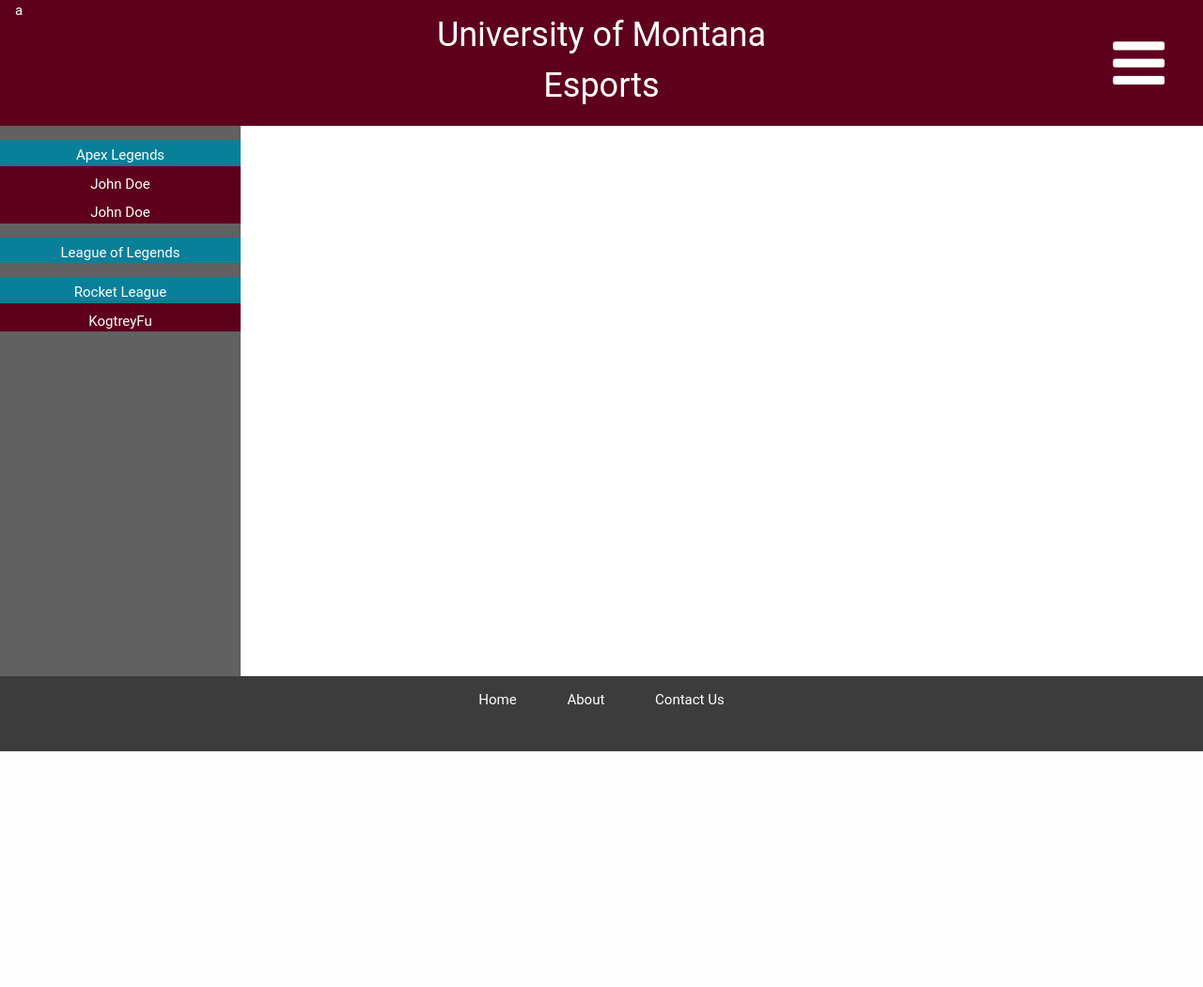
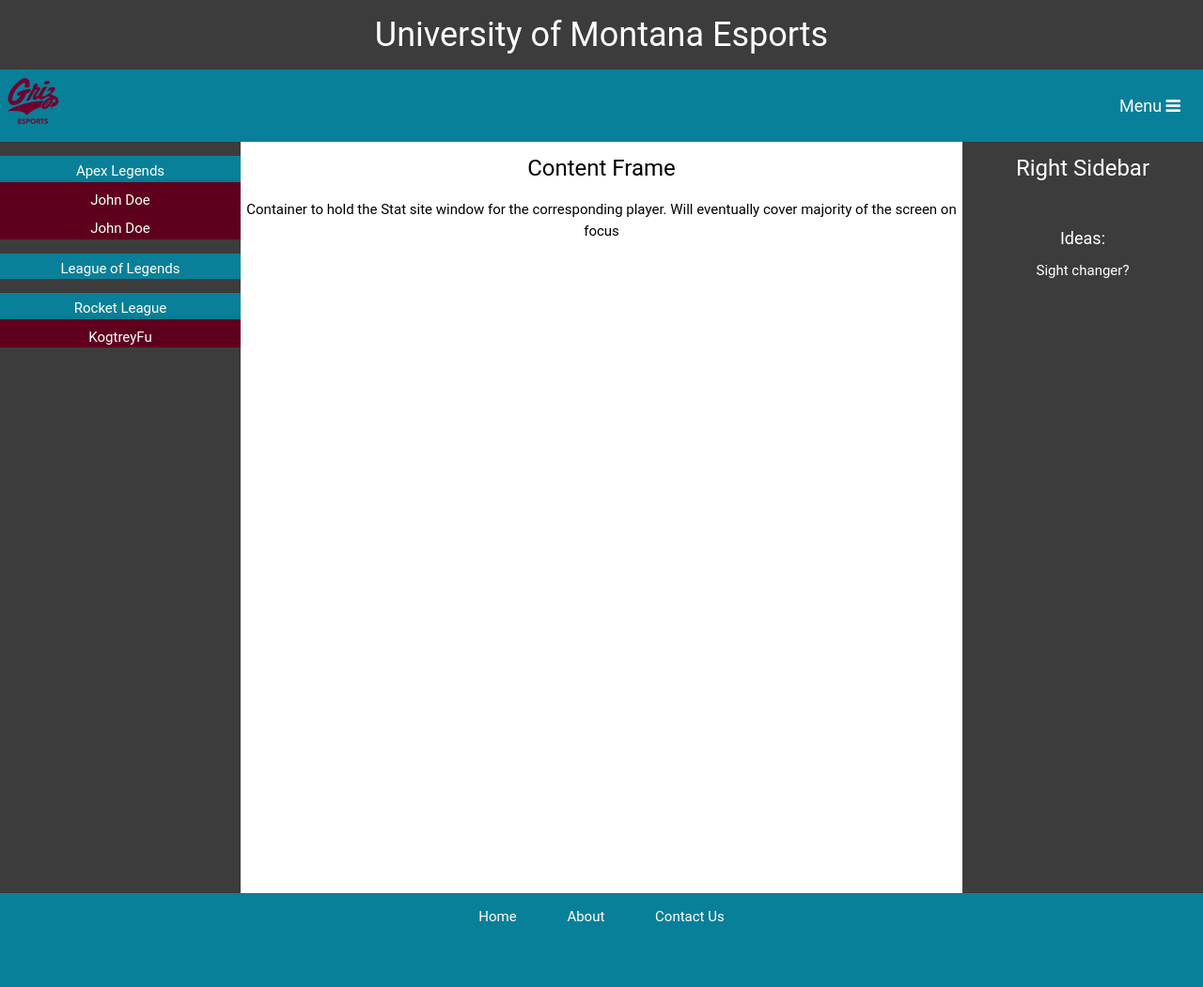
Before and after one commit to Hill-Boss/eSports_stats, a Django app: page / in a window 1280 px wide. Shown: the whole page at 94% size. Before the commit the page ends 800 px from the top, so only its background shows below. Run offline with Django 3.2, Linux system fonts and the light colour scheme.

Commit message:
01/07/2020

```diff
--- a/eSports_stats/eSports/static/css/master.css
+++ b/eSports_stats/eSports/static/css/master.css
@@ -35,6 +35,17 @@ a:hover, a:active {
   background-color: #5e001d;
 }
 
+.w3-btn{
+  padding: 0;
+  padding-left: 0!important;
+  padding-right: 0!important;
+  padding-bottom: 0!important;
+  display: block!important;
+}
+ul.w3-btn{
+  padding-top: 5px!important;
+}
+/* Colors */
 .maroon{
   color: #ffffff!important;
   background-color: #5e001d!important;
@@ -48,50 +59,109 @@ a:hover, a:active {
   color: #ffffff;
   background-color: #3c3c3c;
 }
+/* Custom Adjustment Classes */
+.w-100per{
+  width: 100%;
+}
+.h-100per{
+  height: 100%;
+}
+
+/* Top of page >>> Bottom of Page */
+.header{
+  text-align: center;
+}
+.navbar{
+  overflow: hidden;
+}
+
 .logo{
-  background-color: inherit;
-  height: inherit;
+  width: 50%;
+  float: left;
 }
 .title{
   color: white;
   display: block-inline;
   height: inherit;
 }
-.burger{
-  padding: 2%!important;
-  text-align: right;
-  height: inherit;
-  margin-bottom: 10px;
-  margin-top: 10px;
+.Menu{
+  float: left;
+  padding: 10px;;
+  width: 50%;
+}
+.dropdown{
+  overflow: hidden;
+  float: right;
+  padding:  15px 14px;
+}
+.dropbtn.w3-btn{
+  padding: 0!important;
 }
 
-.fa-bars:before{
-  cursor: pointer;
+.dropdown-content{
+  display: none;
+  position: absolute;
+  right: 0;
+  z-index: 1;
 }
+
+.card{
+  height: 500px;
+  width: 300px;
+  background-image: url('../imgs/eSports_logo.png');
+  background-repeat: no-repeat;
+  background-position: center;
+}
+
+.card a{
+  float: left;
+  width: 100%;
+  text-align: left;
+
+}
+.card a:hover,.card a:active{
+  color: #ffffff;
+  background-color: #3c3c3c;
+}
+
+.show{
+  display: block;
+}
+
+.main-body{
+  overflow: hidden;
+}
+.row{
+  display: table;
+  width: 100%;
+}
+
+.row:after {
+  content: "";
+  display: table;
+  clear: both;
+}
+
 .sidebar{
+  float: left;
   overflow-y: scroll;
-  position: fixed;
+  overflow: hidden;
   margin: 0;
   padding: 0;
-  width: 20vw;
+  width: 20%;
   height: 100vh;
 }
-.w-100per{
-  width: 100%;
+.content{
+  float: left;
+  width: 60%;
+  height: 100vh;
+  text-align: center;
 }
-.h-100per{
-  height: 100%;
+
+.right.sidebar{
+  text-align: center;
 }
-.w3-btn{
-  padding: 0;
-  padding-left: 0!important;
-  padding-right: 0!important;
-  padding-bottom: 0!important;
-  display: block!important;
+
+.footer{
+  height: 100px;
 }
-ul.w3-btn{
-  padding-top: 5px!important;
-}
-.footer{
-  height: 10%;
-}
--- a/eSports_stats/eSports/static/js/landing.js
+++ b/eSports_stats/eSports/static/js/landing.js
@@ -10,3 +10,22 @@ function signUp() {
   pswd = document.getElementById('signUp_pswd').value;
   pswdR = document.getElementById('signUp_pswd_R').value;
 }
+
+function showDrop() {
+  document.getElementById('myDropdown').classList.toggle("show");
+}
+
+
+// Close the dropdown menu if the user clicks outside of it
+window.onclick = function(event) {
+  if (!event.target.matches('.dropbtn')) {
+    var dropdowns = document.getElementsByClassName("dropdown-content");
+    var i;
+    for (i = 0; i < dropdowns.length; i++) {
+      var openDropdown = dropdowns[i];
+      if (openDropdown.classList.contains('show')) {
+        openDropdown.classList.remove('show');
+      }
+    }
+  }
+}
--- a/eSports_stats/eSports/templates/general/index.html
+++ b/eSports_stats/eSports/templates/general/index.html
@@ -20,22 +20,35 @@
     </style>
   </head>
   <body>
-    <div class="h-100per nav-bar maroon w3-container">
-      <div class="logo w3-left w3-third">
-        a
+    <div class="header w3-container w3-center my-kind-of-gray">
+      <h1>University of Montana Esports</h1>
+    </div>
+    <div class="navbar teal">
+      <div class="logo">
+        <img src="{% static '/imgs/eSports_logo.png'%}" alt="Griz Esports Logo">
       </div>
-      <div class="title w3-center w3-third">
-        <h1>University of Montana Esports</h1>
-
-      </div>
-      <div class="w3-jumbo fa fa-bars w3-third burger">
+      <div class="Menu">
+        <div class="dropdown">
+          <button class="dropbtn w3-btn w3-large" onclick="showDrop()">
+            Menu
+            <i class="fa fa-bars"></i>
+          </button>
+          <div  id="myDropdown" class="dropdown-content my-kind-of-gray">
+            <div class="card w3-gray w3-card">
+              <a href="#">Link 1</a>
+              <a href="#">Link 2</a>
+              <a href="#">Link 3</a>
+            </div>
+          </div>
+        </div>
 
       </div>
     </div>
 
     <!-- Start of the Main Body Content -->
     <div class="main-body">
-      <div class="sidebar w3-left w3-dark-gray">
+      <div class="row">
+        <div class="left sidebar my-kind-of-gray">
           <ul class="w3-btn teal w-100per" onclick="dropPlayers('Apex')">
             Apex Legends
             <li class="w3-btn w3-card maroon w-100per">John Doe</li>
@@ -48,18 +61,30 @@
 
           </ul>
           <ul class="w3-btn teal w-100per" onclick="dropPlayers('RocketLeague')">
-             Rocket League
+            Rocket League
 
             <li class=" w3-btn w3-card maroon w-100per">KogtreyFu</li>
 
           </ul>
+
+        </div>
+        <div class="content">
+          <h3>Content Frame</h3>
+          <p>Container to hold the Stat site window for the corresponding player. Will eventually cover majority of the screen on focus</p>
+        </div>
+        <div class="right sidebar my-kind-of-gray">
+          <h3>Right Sidebar</h3>
+          <br>
+          <h5>Ideas:</h5>
+          Sight changer?
+        </div>
 
       </div>
 
     </div>
 
     <!-- Start of  -->
-    <div class="w3-bottom footer my-kind-of-gray">
+    <div class="footer teal">
       <div class="w3-center links">
         <a href="">Home</a>
         <a href="">About</a>
```
Also changed, not shown: eSports_stats/eSports/static/w3Schools_V4.13/w3.css (deleted).
